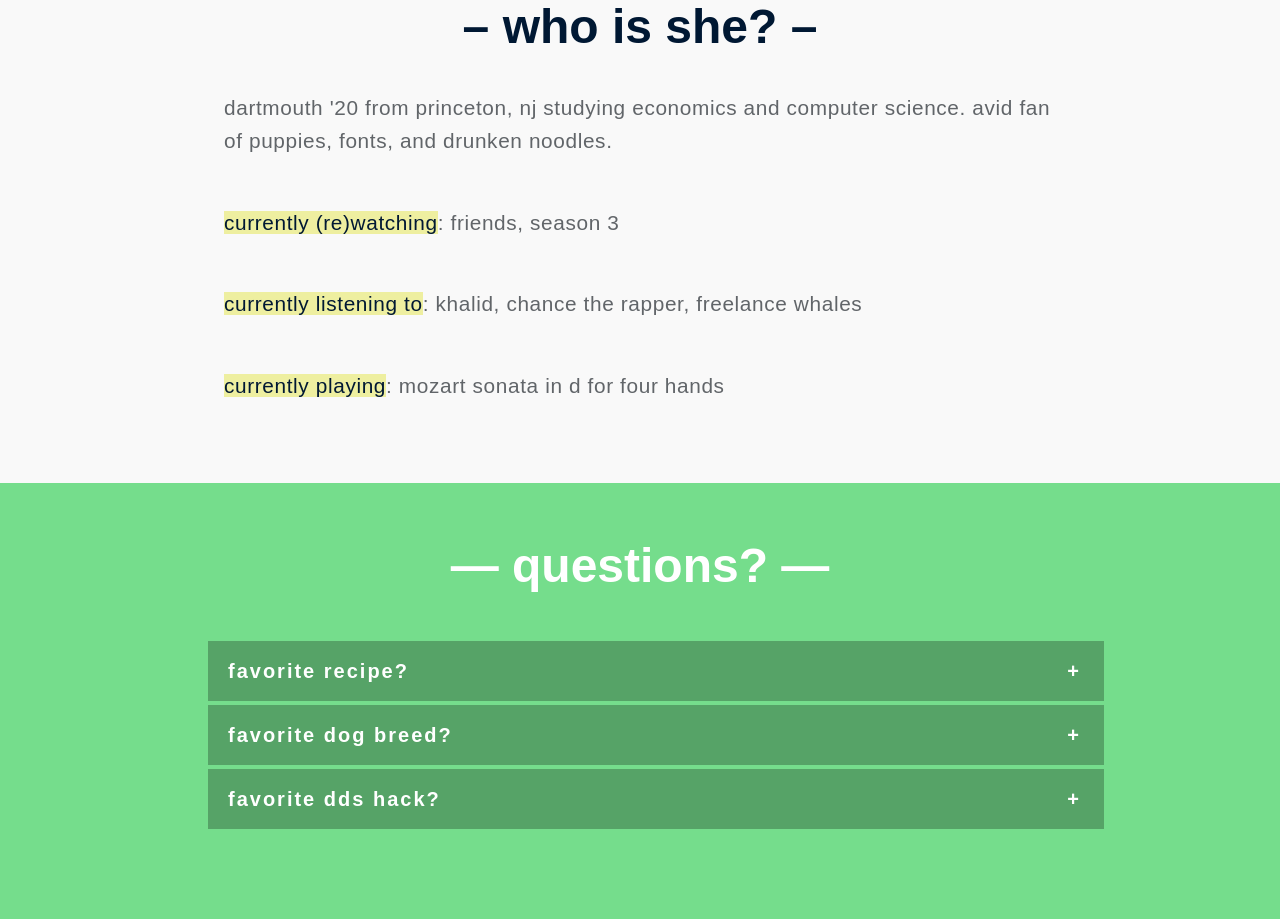
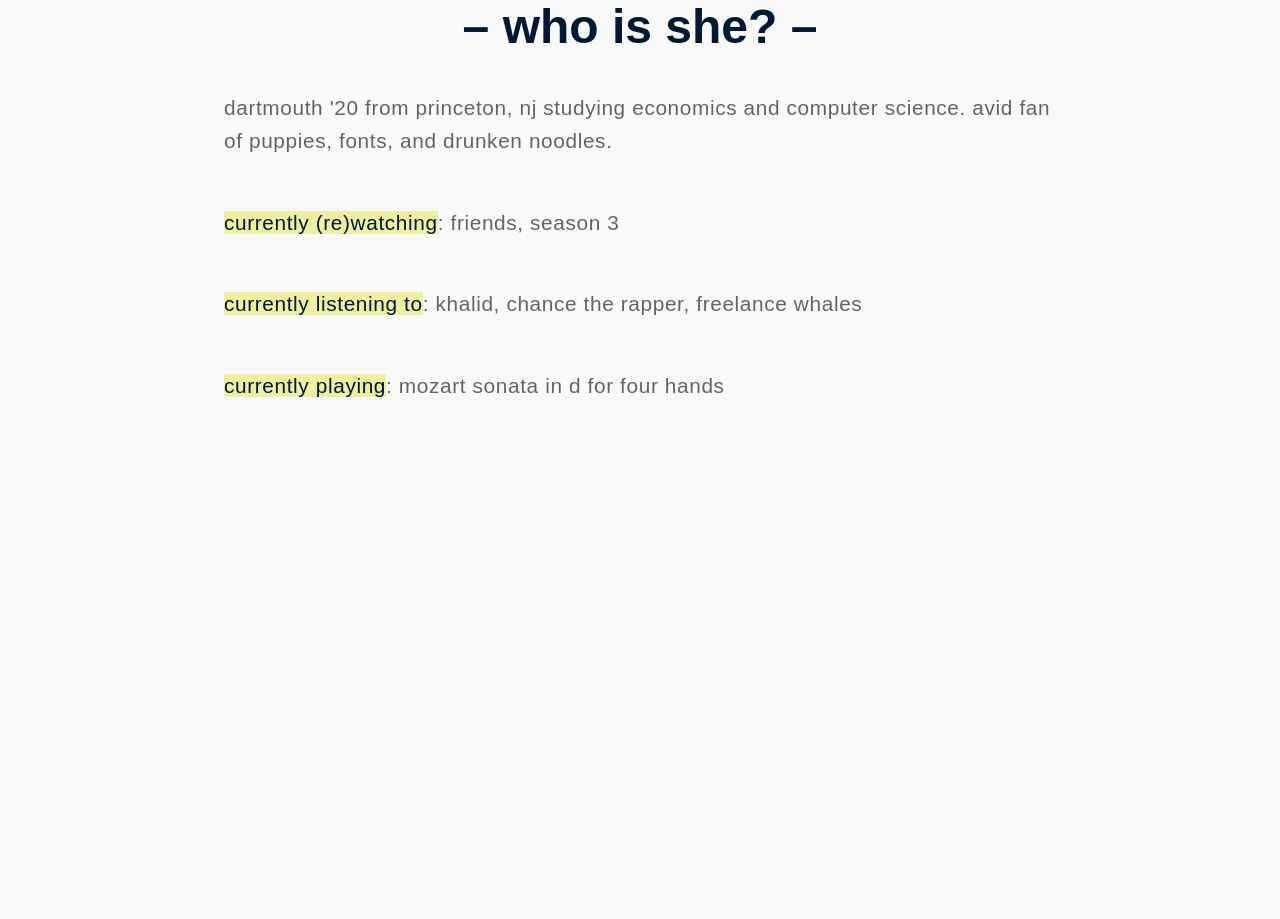
Before and after one commit to amy-guan/amy52.me, a plain HTML site: page index.html in a window 1280 px wide. Shown: the part 637-1556 px from the top of the page. After the commit the page ends 1120 px from the top, so only its background shows below. Drawn offline with Linux system fonts and the light colour scheme.

Commit message:
added changes

```diff
--- a/css/style.css
+++ b/css/style.css
@@ -229,108 +229,3 @@ a.button:hover{
     background-color:#eeefa0;
     color:#001833;
 }
-
-/** faq **/
-
-.faq {
-    width:100%;
-    background-color:#75dd8c;
-    font-family:inherit;
-    padding-top:3px;
-    padding-bottom:6vh;
-}
-
-.faq h3{
-    margin-top:7vh;
-    text-align:center;
-    color:white;
-}
-
-.half {
-    margin-left:15vw;
-    width: 70%;
-    padding: 3% 1em;
-    font-family:proxima-nova,sans-serif;
-}
-
-/* Acordeon styles */
-/* Modified from: http://mraffaele.com/posts/2011/10/25/css-accordion-no-javascript/ */
-.tab {
-    margin-bottom: 0.5vh;
-    width: 100%;
-    color: #fff;
-    overflow: hidden;
-    font-family:proxima-nova,sans-serif;
-}
-input {
-    position: absolute;
-    opacity: 0;
-    z-index: -1;
-}
-label {
-    position: relative;
-    display: block;
-    padding: 0 0 0 1em;
-    background: #56a367;
-    line-height: 3;
-    cursor: pointer;
-    font-weight:800;
-    letter-spacing:0.1em;
-    font-size:20px;
-    z-index:0;
-}
-label i{
-    font-style:oblique;
-}
-.tab-content {
-    max-height: 0;
-    overflow: hidden;
-    background: #c7e5ce;
-    -webkit-transition: max-height .35s;
-    -o-transition: max-height .35s;
-    transition: max-height .35s;
-}
-.blue .tab-content {
-    background: #3498db;
-}
-.tab-content p {
-    margin: 1em;
-    font-weight: 300;
-    font-size:2.7vh;
-    line-height: 1.6;
-    color: #616569;
-    letter-spacing: .03em;
-}
-.tab-content b{
-    font-weight:600;
-}
-/* :checked */
-input:checked ~ .tab-content {
-    max-height: 10em;
-}
-/* Icon */
-label::after {
-    position: absolute;
-    right: 0;
-    top: 0;
-    display: block;
-    width: 3em;
-    height: 3em;
-    line-height: 3;
-    text-align: center;
-    -webkit-transition: all .35s;
-    -o-transition: all .35s;
-    transition: all .35s;
-}
-input[type=checkbox] + label::after {
-    content: "+";
-}
-input[type=radio] + label::after {
-    content: "\25BC";
-}
-input[type=checkbox]:checked + label::after {
-    transform: rotate(315deg);
-}
-input[type=radio]:checked + label::after {
-    transform: rotateX(180deg);
-}
--- a/index.html
+++ b/index.html
@@ -36,42 +36,6 @@
         </section>
     </div>
 
-    <section class="faq">
-        <div class="faq-content">
-            <h3>— questions? —</h3>
-
-            <div class="half">
-                <div class="tab">
-                    <input id="tab-1" type="checkbox" name="tabs">
-                        <label for="tab-1">favorite recipe?</label>
-                        <div class="tab-content">
-                            <p>
-                              Buzzfeed Tasty's pesto stuffed salmon—10/10 would recommend!
-                            </p>
-                        </div>
-                        </div>
-                <div class="tab">
-                    <input id="tab-one" type="checkbox" name="tabs">
-                        <label for="tab-one">favorite dog breed?</label>
-                        <div class="tab-content">
-                            <p>Depends on how I'm feeling, but currently: samoyeds!
-                            </p>
-                        </div>
-                        </div>
-                <div class="tab">
-                    <input id="tab-two" type="checkbox" name="tabs">
-                        <label for="tab-two">favorite dds hack?
-                        </label>
-                        <div class="tab-content">
-                            <p>Pesto pasta with chicken and roasted tomatoes in Foco,
-                              or a side of chicken, spinach, onions, green peppers, and broccoli at Collis.
-                            </p>
-                        </div>
-                </div>
-
-            </div>
-          </div>
-        </section>
 
 
 
```
